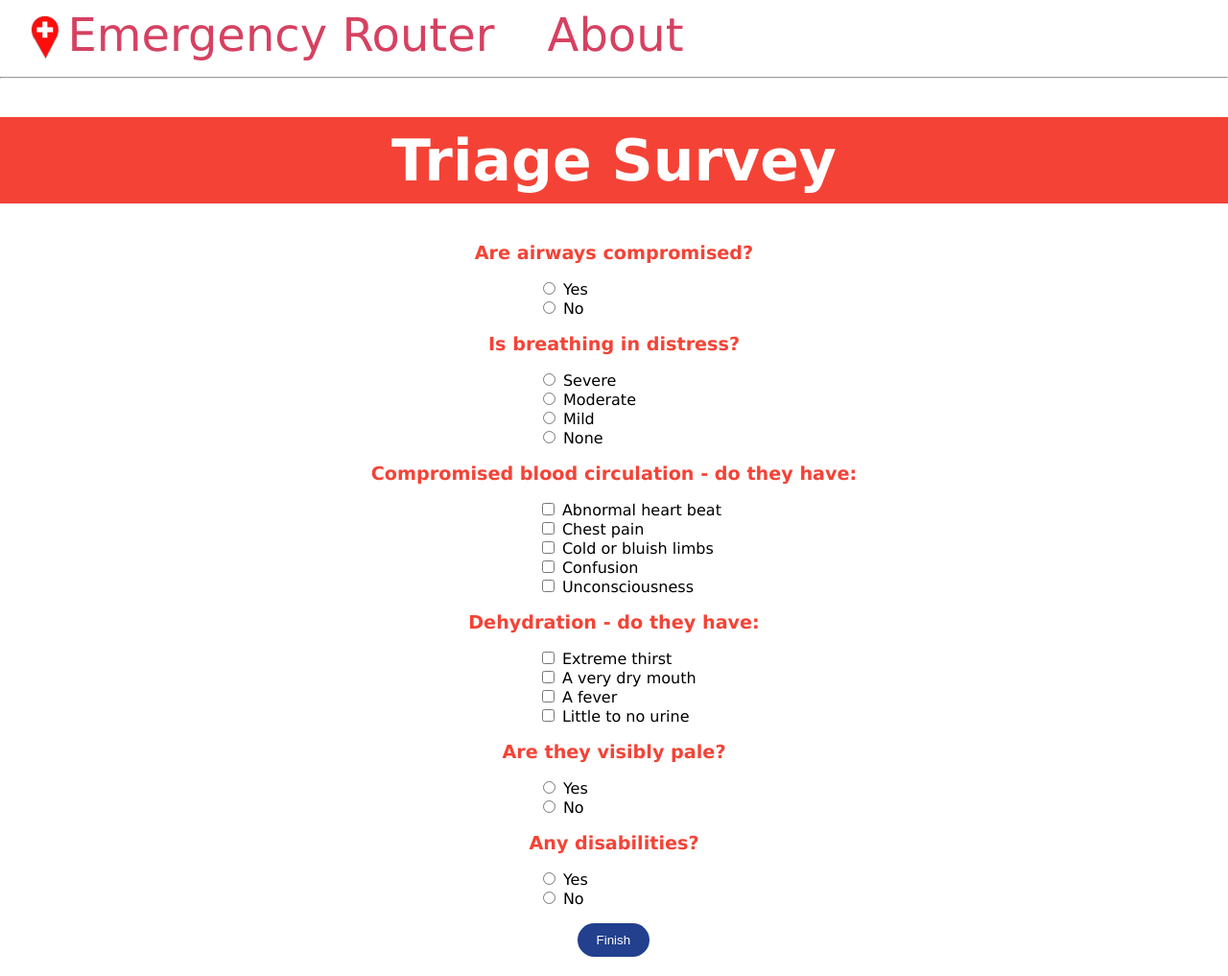
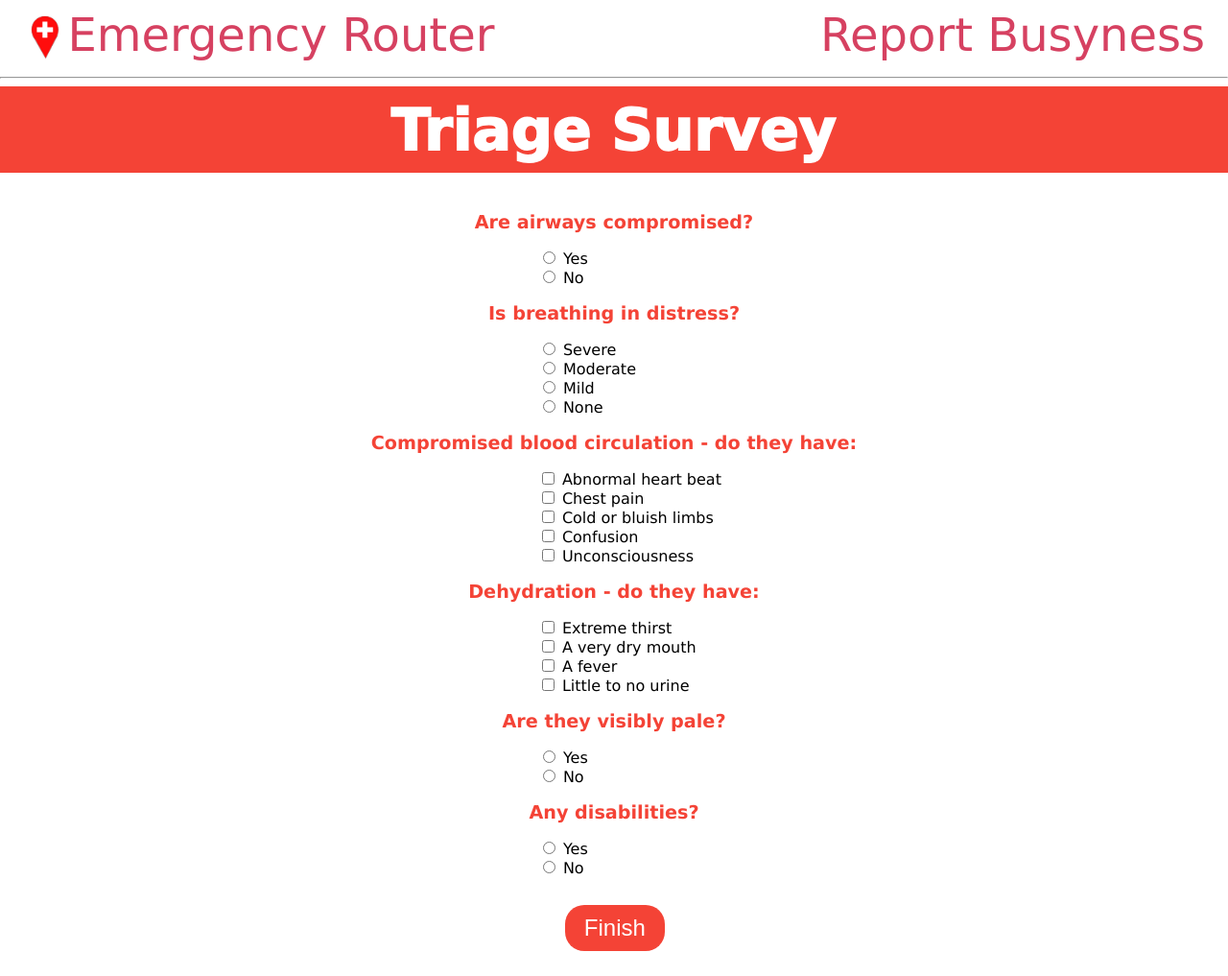
Before and after one commit to RaineGu/EmergencyRouter, a Flask app: page / in a window 1280 px wide. Shown: the whole page at 96% size. Run offline with Flask 3, Linux system fonts and the light colour scheme.

Commit message:
ADD: Styling for all pages

```diff
--- a/app.py
+++ b/app.py
@@ -1,6 +1,7 @@
 from flask import Flask, render_template, request, flash, redirect
 import json
 from datetime import datetime
+from geopy.geocoders import Nominatim
 from pprint import pprint
 import json
 from questionaire import CourseForm
@@ -43,7 +44,7 @@ def index():
     return render_template("index.html", form=questionaire)
 
 
-@app.route("/map", methods=['GET'])
+@app.route("/map", methods=["GET"])
 def map():
     # Retrieving data
     priority = request.args.get("priority")
--- a/data/hospitals.json
+++ b/data/hospitals.json
@@ -1 +1 @@
-[{"address": "138 Abbott Rd, North Curl Curl NSW 2099", "approved": true, "busyness": 1, "latitude": -33.7628349968106, "longitude": 151.28128425397367, "name": "Manly Selective Sick Bay"}, {"address": "105 Frenchs Forest Rd W, Frenchs Forest NSW 2086", "approved": true, "busyness": 2, "latitude": -33.751139032102266, "longitude": 151.23303522504852, "name": "Northern Beaches Hospital"}, {"address": "320-346 Barker St, Randwick NSW 2031", "approved": true, "busyness": 6, "latitude": -33.91891092007177, "longitude": 151.2385557531524, "name": "Prince of Wales Hospital"}, {"address": "50 Missenden Rd, Camperdown NSW 2050", "approved": true, "busyness": 9, "latitude": -33.88902100636632, "longitude": 151.18486084523238, "name": "Royal Prince Alfred Hospital"}, {"address": "INFINITY by Crown, Shop 108/305 Botany Rd, Zetland NSW 2017", "approved": true, "busyness": 7, "latitude": -33.9054613897118, "longitude": 151.2035456556594, "name": "Infinity Health Medical Centre Green Square"}, {"address": "406 Victoria St, Darlinghurst NSW 2010", "approved": true, "busyness": 1, "latitude": -33.88048537283803, "longitude": 151.21964619345286, "name": "St Vincents Private Hospital Sydney"}]
+[{"address": "138 Abbott Rd, North Curl Curl NSW 2099", "approved": true, "busyness": 1, "latitude": -33.7628349968106, "longitude": 151.28128425397367, "name": "Manly Selective Sick Bay"}, {"address": "105 Frenchs Forest Rd W, Frenchs Forest NSW 2086", "approved": true, "busyness": 6, "latitude": -33.751139032102266, "longitude": 151.23303522504852, "name": "Northern Beaches Hospital"}, {"address": "320-346 Barker St, Randwick NSW 2031", "approved": true, "busyness": 6, "latitude": -33.91891092007177, "longitude": 151.2385557531524, "name": "Prince of Wales Hospital"}, {"address": "50 Missenden Rd, Camperdown NSW 2050", "approved": true, "busyness": 9, "latitude": -33.88902100636632, "longitude": 151.18486084523238, "name": "Royal Prince Alfred Hospital"}, {"address": "INFINITY by Crown, Shop 108/305 Botany Rd, Zetland NSW 2017", "approved": true, "busyness": 7, "latitude": -33.9054613897118, "longitude": 151.2035456556594, "name": "Infinity Health Medical Centre Green Square"}, {"address": "406 Victoria St, Darlinghurst NSW 2010", "approved": true, "busyness": 1, "latitude": -33.88048537283803, "longitude": 151.21964619345286, "name": "St Vincents Private Hospital Sydney"}]
--- a/static/slider.css
+++ b/static/slider.css
@@ -8,6 +8,8 @@
 h1 {
   color: var(--busy-colour);
   text-align: center;
+  -webkit-text-stroke-width: 2px;
+  -webkit-text-stroke-color: white;
 }
 
 .slider {
@@ -39,3 +41,23 @@ h1 {
   background: #04AA6D;
   cursor: pointer;
 }
+
+button {
+  font-size: 1.5rem;
+  background-color: #f44336;
+  border-radius: 20px;
+  padding-left: 20px;
+  padding-right: 20px;
+  padding-top: 10px;
+  padding-bottom: 10px;
+  color: white;
+  border: #f44336;
+  margin-left: 46%;
+  margin-top: 5%;
+  margin-bottom: 2%;
+}
+
+button:hover {
+  background-color: #bc271d;
+  cursor: pointer;
+}
--- a/static/style.css
+++ b/static/style.css
@@ -27,6 +27,7 @@ h1 {
   font-family: 'Lucida Sans';
   text-align: center;
   padding: 10px;
+  margin-top: 0;
 }
 
 body {
@@ -75,19 +76,22 @@ button:hover {
 }
 
 input[type=submit] {
-  background-color: #23408e;
+  font-size: 1.5rem;
+  background-color: #f44336;
   border-radius: 20px;
   padding-left: 20px;
   padding-right: 20px;
   padding-top: 10px;
   padding-bottom: 10px;
   color: white;
-  border: #385399;
-  margin-left: 47%;
+  border: #f44336;
+  margin-left: 46%;
+  margin-top: 1%;
+  margin-bottom: 2%;
 }
 
 input[type=submit]:hover {
-  background-color: #2e427a;
+  background-color: #bc271d;
   cursor: pointer;
 }
 
@@ -100,6 +104,8 @@ nav a {
 
 .nav-text {
   margin-left: 50px;
+  margin-right: 1rem;
+  float: right;
 }
 
 nav {
@@ -124,24 +130,34 @@ input [type=checkbox] {
 
 .directions {
   font-weight: bold;
+  margin-top: 2%;
 }
 
 .map-nav-bar {
   position: relative;
   z-index: 10;
-  background-color: rgb(255, 253, 250);
   padding: 0.1%;
   text-align: center;
 }
 
+.map-home-nav-bar {
+  position: relative;
+  z-index: 10;
+  background-color: rgb(255, 253, 250);
+}
+
 .priority-estimate {
   font-family: 'Lucida Sans';
-  color: #ff0d0d;
+  margin-top: 0;
+  width: 100%;
+  padding-top: 11px;
+  padding-bottom: 11px;
 }
 
 .address {
   color: #303030;
   margin-top: 2%;
+  font-size: 1rem;
 }
 
 .directions {
@@ -199,8 +215,6 @@ li {
   margin-left: 42%;
 }
 
-label {}
-
 img {
   float: left;
   margin-left: 1.5rem;
@@ -208,4 +222,10 @@ img {
   height: 3.2rem;
 }
 
+.popup-text {
+  font-size: 1.1rem;
+  margin-top: 2%;
+  margin-bottom: 2%;
+}
+
 @import "slider.css"
--- a/templates/base.html
+++ b/templates/base.html
@@ -12,7 +12,7 @@
     <nav>
         <img src="..\static\9_10_marker.png">
         <a href="{{ url_for('index') }}">Emergency Router</a>
-        <a class="nav-text" href="#">About</a>
+        <a class="nav-text" href="{{ url_for('post_staff_registration') }}">Report Busyness</a>
     </nav>
     <hr>
     <div class="content">
```
Also changed, not shown: templates/map.html (+7 -2 lines). Lines whose indentation alone changed are shown as unchanged.
